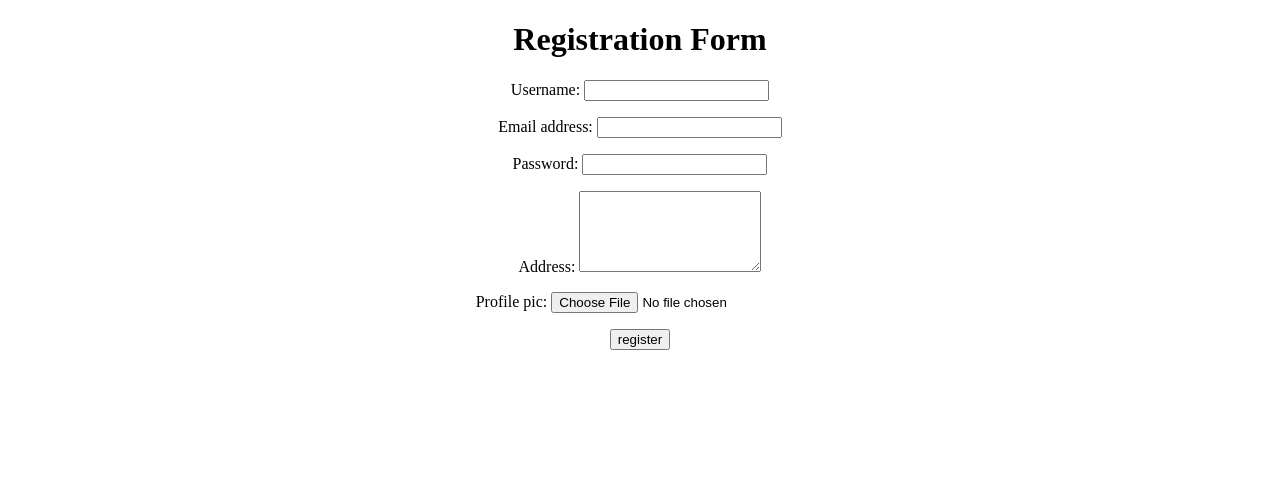
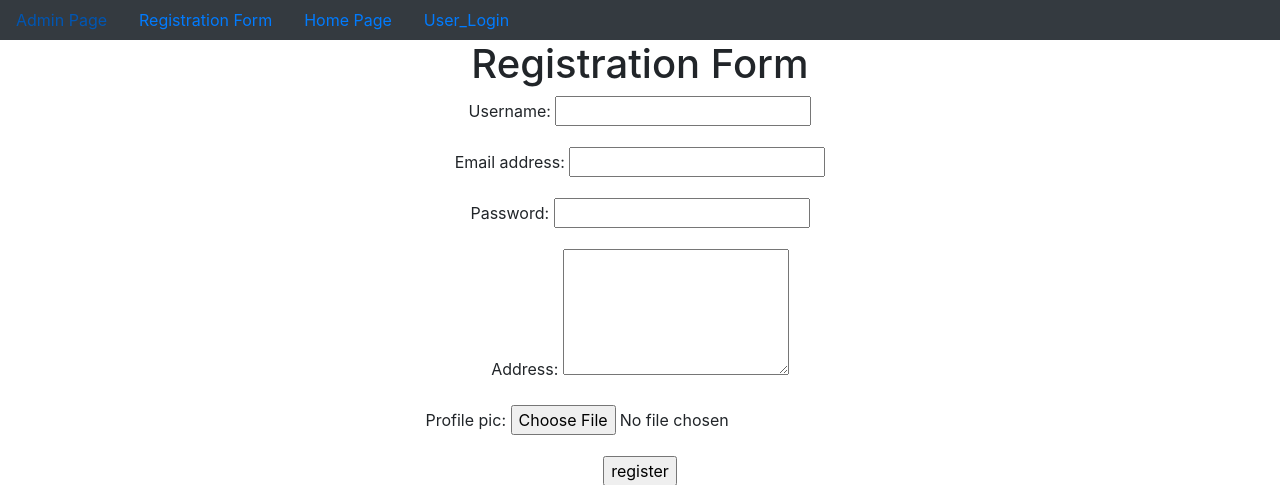
Before and after one commit to sandeep-1829/User_Registration_Form_project-31, a Django app: page /registration/ in a window 1280 px wide. Shown: the top 485 px of the page. Run offline with Django 4.2, Linux system fonts and the light colour scheme.

Commit message:
first commit

```diff
--- a/app/views.py
+++ b/app/views.py
@@ -1,10 +1,11 @@
 from django.shortcuts import render
 
 # Create your views here.
-from django.http import HttpResponse
+from django.http import HttpResponse,HttpResponseRedirect
 from app.forms import *
 from django.core. mail import send_mail
-
+from django.contrib.auth import authenticate,login
+from django.urls import reverse
 def registration(request):
     ufo=UserForm()
     pfo=ProfileForm()
@@ -35,5 +36,28 @@ def registration(request):
 
 
 
+def home(request):
+    if request.session.get('username'):
+        username=request.session.get('username')
+        d={'username':username}
+        return render(request,'home.html',d)
+    return render(request,'home.html')
+
+def user_login(request):
+    if request.method=='POST':
+        username=request.POST['un']
+        password=request.POST['pw']
+        AUO=authenticate(username=username,password=password)
+        if AUO and AUO.is_active:
+            login(request,AUO)
+            request.session['username']=username
+            return HttpResponseRedirect(reverse('home'))
+    return render(request,'user_login.html')
+
+
+
+
+
+
 
 # rvof ldsr vopj yqve
--- a/project_30/urls.py
+++ b/project_30/urls.py
@@ -23,4 +23,7 @@ from django.conf import settings
 urlpatterns = [
     path('admin/', admin.site.urls),
     path('registration/',registration,name='registration'),
-]+static(settings.MEDIA_URL,document_root=settings.MEDIA_ROOT)
+    path('home/',home,name='home'),
+    path('user_login/',user_login,name='user_login'),
+
+]+static(settings.MEDIA_URL, document_root=settings.MEDIA_ROOT)
--- /dev/null
+++ b/templates/dummy.html
@@ -0,0 +1,37 @@
+<!doctype html>
+<html lang="en">
+  <head>
+    <!-- Required meta tags -->
+    <meta charset="utf-8">
+    <meta name="viewport" content="width=device-width, initial-scale=1, shrink-to-fit=no">
+
+    <!-- Bootstrap CSS -->
+    <link rel="stylesheet" href="https://cdn.jsdelivr.net/npm/bootstrap@4.6.2/dist/css/bootstrap.min.css" integrity="sha384-xOolHFLEh07PJGoPkLv1IbcEPTNtaed2xpHsD9ESMhqIYd0nLMwNLD69Npy4HI+N" crossorigin="anonymous">
+    {% block title %}
+    <title>Hello, world!</title>
+    {% endblock %}
+  </head>
+  <body>
+        <nav class="nav bg-dark nav-dark">
+            <a href="{% url 'admin:index' %}" class="nav-link">Admin Page</a>
+            <a href="{% url 'registration' %}" class="nav-link">Registration Form</a>
+            <a href="{% url 'home' %}" class="nav-link">Home Page</a>
+            <a href="{% url 'user_login' %}" class="nav-link">User_Login</a>
+        </nav>
+
+    <!-- Optional JavaScript; choose one of the two! -->
+
+    <!-- Option 1: jQuery and Bootstrap Bundle (includes Popper) -->
+    <script src="https://cdn.jsdelivr.net/npm/jquery@3.5.1/dist/jquery.slim.min.js" integrity="sha384-DfXdz2htPH0lsSSs5nCTpuj/zy4C+OGpamoFVy38MVBnE+IbbVYUew+OrCXaRkfj" crossorigin="anonymous"></script>
+    <script src="https://cdn.jsdelivr.net/npm/bootstrap@4.6.2/dist/js/bootstrap.bundle.min.js" integrity="sha384-Fy6S3B9q64WdZWQUiU+q4/2Lc9npb8tCaSX9FK7E8HnRr0Jz8D6OP9dO5Vg3Q9ct" crossorigin="anonymous"></script>
+
+    <!-- Option 2: Separate Popper and Bootstrap JS -->
+    <!--
+    <script src="https://cdn.jsdelivr.net/npm/jquery@3.5.1/dist/jquery.slim.min.js" integrity="sha384-DfXdz2htPH0lsSSs5nCTpuj/zy4C+OGpamoFVy38MVBnE+IbbVYUew+OrCXaRkfj" crossorigin="anonymous"></script>
+    <script src="https://cdn.jsdelivr.net/npm/popper.js@1.16.1/dist/umd/popper.min.js" integrity="sha384-9/reFTGAW83EW2RDu2S0VKaIzap3H66lZH81PoYlFhbGU+6BZp6G7niu735Sk7lN" crossorigin="anonymous"></script>
+    <script src="https://cdn.jsdelivr.net/npm/bootstrap@4.6.2/dist/js/bootstrap.min.js" integrity="sha384-+sLIOodYLS7CIrQpBjl+C7nPvqq+FbNUBDunl/OZv93DB7Ln/533i8e/mZXLi/P+" crossorigin="anonymous"></script>
+    -->
+    {% block body_block %}
+    {% endblock %}
+  </body>
+</html>
--- a/templates/registration.html
+++ b/templates/registration.html
@@ -1,11 +1,15 @@
+{% extends 'dummy.html' %}
 <!DOCTYPE html>
 <html lang="en">
 <head>
     <meta charset="UTF-8">
     <meta name="viewport" content="width=device-width, initial-scale=1.0">
-    <title>Document</title>
+    {% block title %}
+    <title>Registration Form</title>
+    {% endblock %}
 </head>
 <body>
+        {% block body_block %}
     <center>
         <h1>Registration Form</h1>
         <form method="POST" enctype="multipart/form-data">
@@ -15,6 +19,7 @@
                 {{pfo.as_p}}
 
             <input type="submit" value="register">
+            {% endblock %}
         </form>
     </center>
 </body>
```
Also changed, not shown: templates/home.html (added, +17 -0 lines), templates/user_login.html (added, +27 -0 lines), app/forms.py (line endings or trailing spaces), db.sqlite3, media/Signature.jpg (added), media/pp-1_zVHz7cg.jpg (added), media/sandeep.jpg (added), project_30/settings.py (line endings or trailing spaces).
